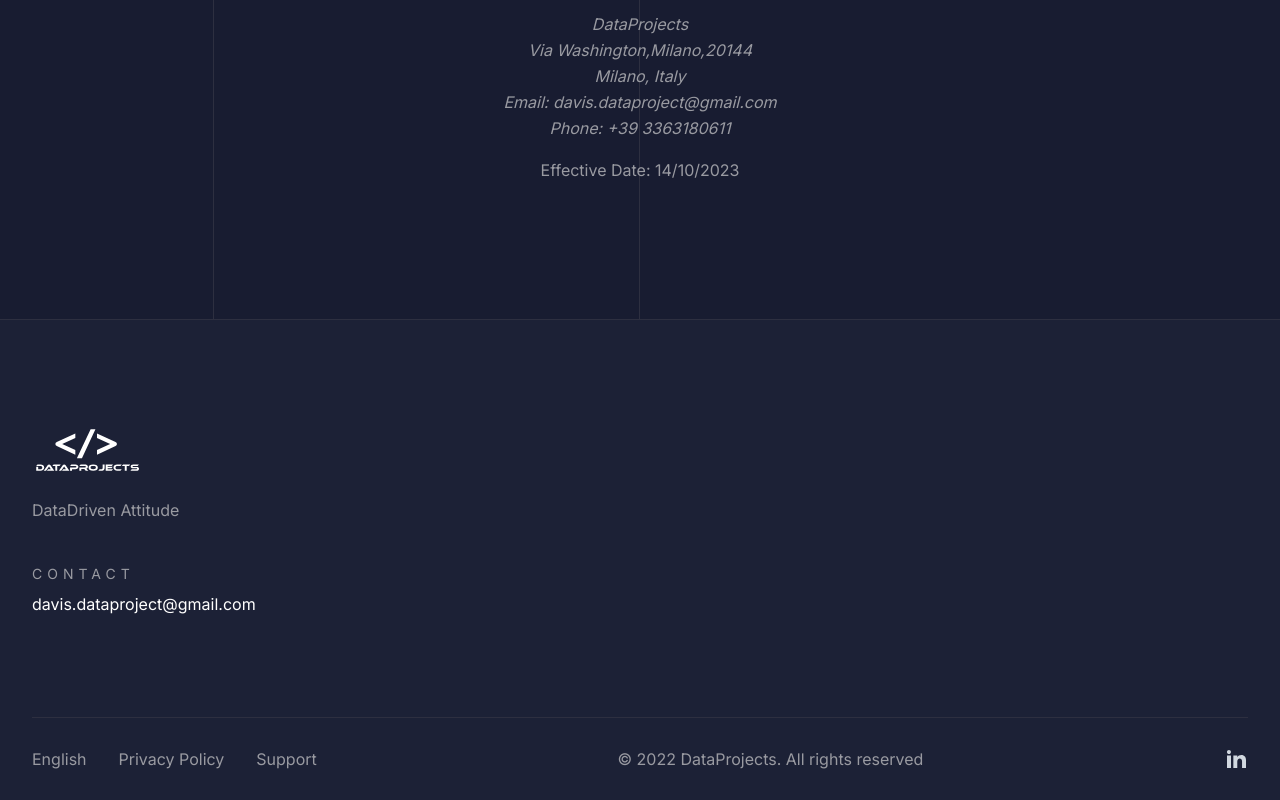
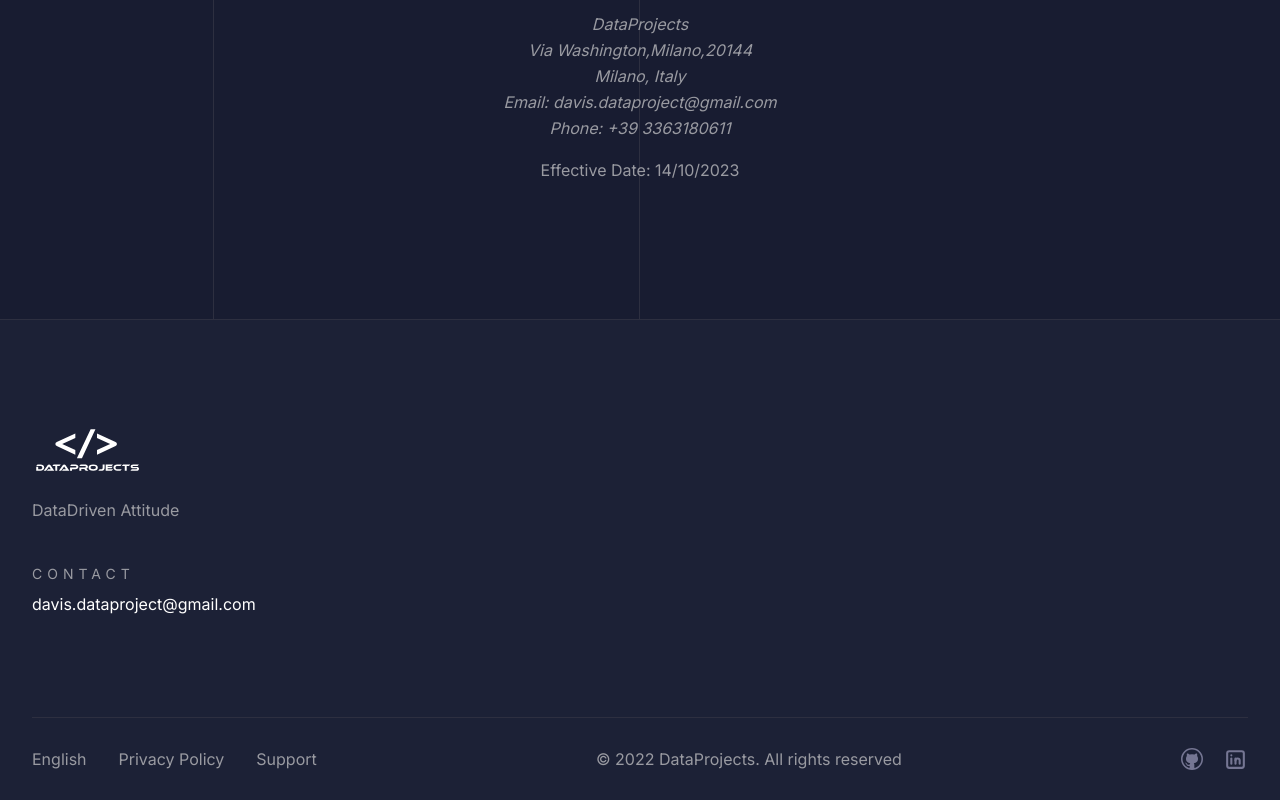
Before and after one commit to DataDavidProjects/dataprojects-website, a Next.js app: page /privacy-policy in a window 1280 px wide. Shown: the part 1041-1841 px from the top of the page. Built offline with nearby package versions, Linux system fonts and the light colour scheme.

Commit message:
update homepage

```diff
--- a/app/(site)/page.tsx
+++ b/app/(site)/page.tsx
@@ -23,8 +23,8 @@
   return (
     <main>
       <Hero />
+      <Blog />
       <FAQ />
-      <Contact />
     </main>
   );
 }
--- a/components/Blog/index.tsx
+++ b/components/Blog/index.tsx
@@ -11,7 +11,7 @@
         <div className="animate_top text-center mx-auto">
           <SectionHeader
             headerInfo={{
-              title: `NEWS & BLOGS`,
+              title: `PROJECTS & INSIGHTS`,
               subtitle: `Latest News & Blogs`,
               description: `Lorem ipsum dolor sit amet, consectetur adipiscing elit. In convallis tortor eros. Donec vitae tortor lacus. Phasellus aliquam ante in maximus.`,
             }}
--- a/components/Footer/index.tsx
+++ b/components/Footer/index.tsx
@@ -2,6 +2,8 @@
 import React from "react";
 import Image from "next/image";
 import { motion } from "framer-motion";
+import { VscGithub } from "react-icons/vsc";
+import { TbBrandLinkedin } from "react-icons/tb";
 import Link from "next/link";
 
 const Footer = () => {
@@ -145,28 +147,20 @@
             >
               <ul className="flex items-center gap-5">
                 <li>
-                  <a href="#">
-                    <svg
-                      className="fill-[#D1D8E0] hover:fill-primary transition-all duration-300"
-                      width="24"
-                      height="24"
-                      viewBox="0 0 24 24"
-                      fill="none"
-                      xmlns="http://www.w3.org/2000/svg"
-                    >
-                      <g clipPath="url(#clip0_48_1505)">
-                        <path
-                          d="M6.94 5.00002C6.93974 5.53046 6.72877 6.03906 6.35351 6.41394C5.97825 6.78883 5.46944 6.99929 4.939 6.99902C4.40857 6.99876 3.89997 6.78779 3.52508 6.41253C3.1502 6.03727 2.93974 5.52846 2.94 4.99802C2.94027 4.46759 3.15124 3.95899 3.5265 3.5841C3.90176 3.20922 4.41057 2.99876 4.941 2.99902C5.47144 2.99929 5.98004 3.21026 6.35492 3.58552C6.72981 3.96078 6.94027 4.46959 6.94 5.00002ZM7 8.48002H3V21H7V8.48002ZM13.32 8.48002H9.34V21H13.28V14.43C13.28 10.77 18.05 10.43 18.05 14.43V21H22V13.07C22 6.90002 14.94 7.13002 13.28 10.16L13.32 8.48002Z"
-                          fill=""
-                        />
-                      </g>
-                      <defs>
-                        <clipPath id="clip0_48_1505">
-                          <rect width="24" height="24" fill="white" />
-                        </clipPath>
-                      </defs>
-                    </svg>
-                  </a>
+                  <Link
+                    href="https://github.com/DataDavidProjects"
+                    className="text-waterloo text-regular font-medium hover:text-primary"
+                  >
+                    <VscGithub size={22} />
+                  </Link>
+                </li>
+                <li>
+                  <Link
+                    href="https://www.linkedin.com/in/davide-lupis-448578153/"
+                    className="text-waterloo text-regular font-medium hover:text-primary"
+                  >
+                    <TbBrandLinkedin size={25} />
+                  </Link>
                 </li>
               </ul>
             </motion.div>
--- a/components/Hero/index.tsx
+++ b/components/Hero/index.tsx
@@ -13,6 +13,24 @@
 
   return (
     <>
+      <motion.div
+        variants={{
+          hidden: {
+            opacity: 0,
+            y: -20,
+          },
+
+          visible: {
+            opacity: 1,
+            y: 0,
+          },
+        }}
+        initial="hidden"
+        whileInView="visible"
+        transition={{ duration: 1, delay: 0.1 }}
+        viewport={{ once: true }}
+        className="animate_top"
+      >
         <section className="pt-35 md:pt-40 xl:pt-46 pb-20 xl:pb-25 overflow-hidden">
           <div className="mx-auto max-w-c-1390 px-4 md:px-8 2xl:px-0">
             <div className="flex lg:items-center lg:gap-8 xl:gap-32.5">
@@ -28,7 +46,11 @@
                 </h1>
                 <p>
                   DataProjects is a collection of initiatives related to
-                DataScience and AI.
+                  DataScience and AI. Packed with all the key integrations you
+                  need for swift SaaS startup launch, including -
+                  Authentication, Database, Sanity Blog, Essential UI
+                  Components, Business Pages and More. Built-winth - Next.js 13,
+                  React 18 and TypeScript.
                 </p>
 
                 <div className="mt-10">
@@ -49,10 +71,6 @@
                       </button>
                     </div>
                   </form>
-
-                <p className="text-black dark:text-white mt-5">
-                  Try for free no credit card required.
-                </p>
                 </div>
               </div>
 
@@ -98,6 +116,7 @@
             </div>
           </div>
         </section>
+      </motion.div>
     </>
   );
 };
--- a/components/Privacy/index.tsx
+++ b/components/Privacy/index.tsx
@@ -1,7 +1,27 @@
+"use client";
+import { motion } from "framer-motion";
 // components/Privacy/PrivacyContent.js
 const PrivacyContent = () => {
   return (
     <div className="mx-auto max-w-3xl p-4">
+      <motion.div
+        variants={{
+          hidden: {
+            opacity: 0,
+            y: -20,
+          },
+
+          visible: {
+            opacity: 1,
+            y: 0,
+          },
+        }}
+        initial="hidden"
+        whileInView="visible"
+        transition={{ duration: 1, delay: 0.5 }}
+        viewport={{ once: true }}
+        className="animate_top"
+      >
         <section className="text-center mb-8">
           <h2 className="text-4xl font-semibold mb-4">
             Privacy Policy of DataProjects
@@ -16,25 +36,25 @@
             <p>
               DataProjects S.r.l., based in Italy, provides various digital
               services related to Artificial Intelligence. This Privacy Policy
-            outlines how we handle and protect your personal data in accordance
-            with the applicable laws and regulations.
+              outlines how we handle and protect your personal data in
+              accordance with the applicable laws and regulations.
             </p>
             <h2 className="text-2xl font-semibold mb-4 text-center">
               Information Collection and Use
             </h2>
             <p>
-            Our website utilizes cookies to facilitate Google Analytics. Cookies
-            are small text files stored on your device that collect and track
-            information about your website usage. You may manage cookies through
-            your browser settings.
+              Our website utilizes cookies to facilitate Google Analytics.
+              Cookies are small text files stored on your device that collect
+              and track information about your website usage. You may manage
+              cookies through your browser settings.
             </p>
             <h2 className="text-2xl font-semibold mb-4 text-center">
               Third-Party Service Providers
             </h2>
             <p>
-            We leverage Google Analytics, a third-party service, to collect and
-            analyze website data. You can review Google's privacy policy at:
-            Google Privacy Policy.
+              We leverage Google Analytics, a third-party service, to collect
+              and analyze website data. You can review Google's privacy policy
+              at: Google Privacy Policy.
             </p>
             <h2 className="text-2xl font-semibold mb-4 text-center">
               Your Rights
@@ -52,10 +72,12 @@
               be published on this page with an updated effective date.
             </p>
 
-          <h2 className="text-2xl font-semibold mb-4 text-center">Contacts</h2>
+            <h2 className="text-2xl font-semibold mb-4 text-center">
+              Contacts
+            </h2>
             <p className="text-center">
-            For any inquiries or concerns regarding this Privacy Policy, please
-            reach out to us at:
+              For any inquiries or concerns regarding this Privacy Policy,
+              please reach out to us at:
             </p>
             <address className="text-center">
               DataProjects
@@ -71,6 +93,7 @@
             <p className="text-center">Effective Date: 14/10/2023</p>
           </div>
         </section>
+      </motion.div>
     </div>
   );
 };
```
Lines whose indentation alone changed are shown as unchanged.
